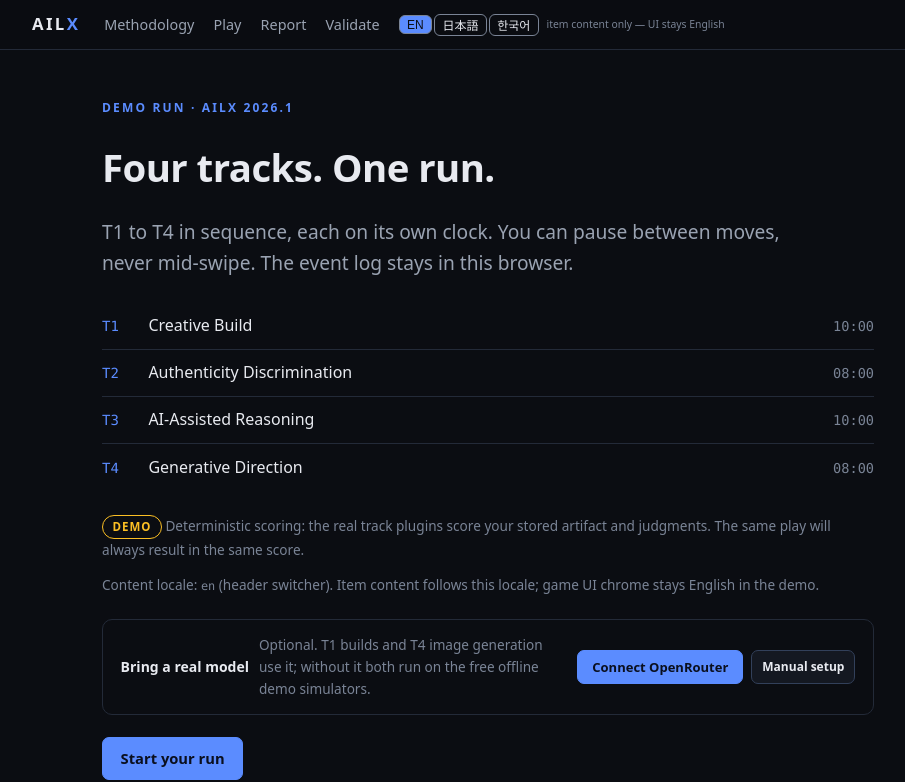
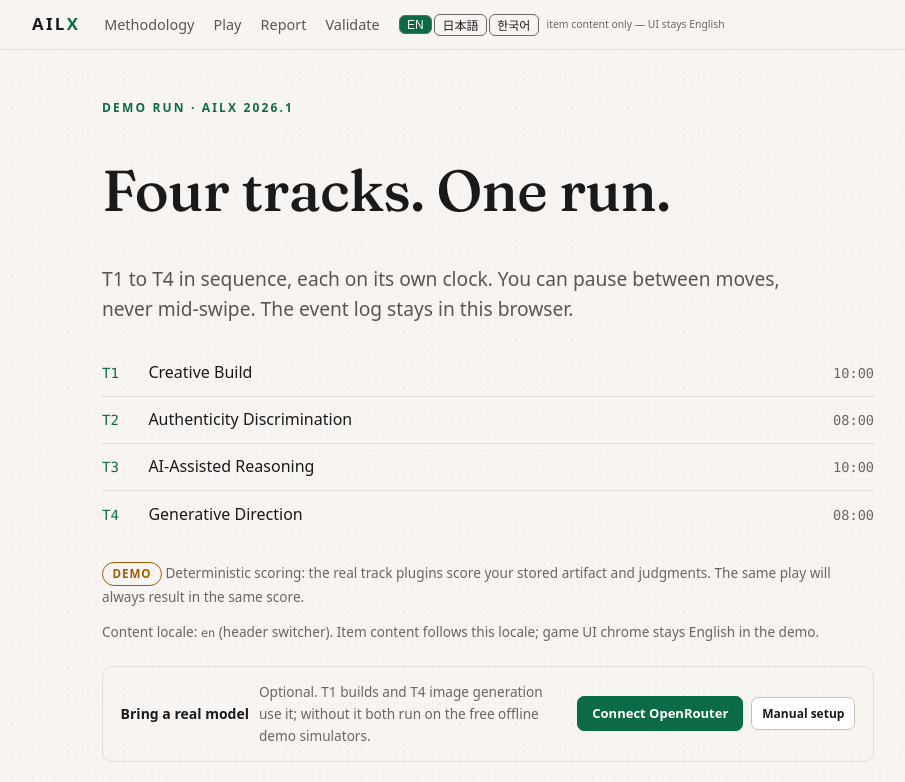
Before and after one commit to rryoung98/ailx, a Next.js app in the folder apps/web/: page /ailx/exam in a window 1280 px wide. Shown: the top 782 px of the page, without its empty margins (152-1057 px from the left). Built offline with nearby package versions, Linux system fonts and the light colour scheme.

Commit message:
feat(web): paper editorial design tokens — cream palette, Fraunces/Caveat fonts, SOTA reveal layer

```diff
--- a/apps/web/app/globals.css
+++ b/apps/web/app/globals.css
@@ -1,23 +1,29 @@
 :root {
-  --bg: #0b0d12;
-  --bg-raised: #0f131b;
-  --fg: #e8eaf0;
-  --muted: #9aa3b2;
-  --faint: #7a8496; /* WCAG AA: 5.15:1 on --bg, 4.71:1 on --card (was #5c6575 at 3.31:1) */
-  --accent: #5b8cff;
-  --accent-dim: #2d4a99;
-  --card: #141821;
-  --border: #232a38;
-  --border-strong: #32405a;
-  --good: #4ade80;
-  --warn: #fbbf24;
-  --bad: #f87171;
-  --distinction: #e8c468;
-  --merit: #b9c4d8;
-  --pass: #c08d5f;
-  --participation: #7a8496;
+  /* Paper editorial palette (zero.university-inspired). All text tokens
+     hold WCAG AA >= 4.5:1 on both --bg (#f7f4f2) and --card (#ffffff):
+     fg 15.9, muted 6.7, faint 4.8 (4.76 on raised), accent 6.0, warn 4.7, bad 5.9,
+     distinction 4.8, merit 6.9, pass 6.5 (contrast test pins these). */
+  --bg: #f7f4f2;
+  --bg-raised: #efeae5;
+  --fg: #1a1a1a;
+  --muted: #595650;
+  --faint: #6b665f;
+  --accent: #0b6b47;
+  --accent-dim: #bcd9cc;
+  --accent-ink: #192e19;
+  --card: #ffffff;
+  --border: #e3ddd6;
+  --border-strong: #c9c2b9;
+  --good: #0b6b47;
+  --warn: #9c5f06;
+  --bad: #b91c1c;
+  --distinction: #846818;
+  --merit: #4a5568;
+  --pass: #92400e;
+  --participation: #6b665f;
   --mono: ui-monospace, "SF Mono", "Cascadia Mono", Menlo, Consolas, monospace;
-  --serif: "Iowan Old Style", "Palatino Linotype", Palatino, Georgia, serif;
+  --serif: var(--font-serif, "Iowan Old Style", "Palatino Linotype", Palatino, Georgia, serif);
+  --script: var(--font-script, "Snell Roundhand", "Brush Script MT", cursive);
 }
 * { box-sizing: border-box; }
 
@@ -30,7 +36,7 @@
 /* Skip-to-content: hidden until keyboard focus, then a visible banner link. */
 .skip-link {
   position: absolute; left: -9999px; top: 0; z-index: 100;
-  background: var(--accent); color: #0a0f1e; font-weight: 700;
+  background: var(--accent); color: #ffffff; font-weight: 700;
   padding: 0.6rem 1rem; border-radius: 0 0 8px 0; text-decoration: none;
 }
 .skip-link:focus-visible { left: 0; outline: 2px solid var(--fg); outline-offset: 2px; }
@@ -48,10 +54,16 @@ pre {
   background: var(--bg-raised); border: 1px solid var(--border);
   border-radius: 6px; padding: 1rem; overflow-x: auto; line-height: 1.5;
 }
-h1, h2, h3 { line-height: 1.25; letter-spacing: -0.015em; }
-h1 { font-size: 2.4rem; }
-h2 { font-size: 1.5rem; margin-top: 2.5rem; }
+h1, h2, h3 { line-height: 1.2; letter-spacing: -0.01em; text-wrap: balance; }
+h1, h2 { font-family: var(--serif); font-weight: 480; }
+h1 { font-size: clamp(2.5rem, 6vw, 3.6rem); }
+h2 { font-size: 1.75rem; margin-top: 2.5rem; }
 h3 { font-size: 1.1rem; }
+/* One emphasized word per heading, Zero-style. */
+.script-accent {
+  font-family: var(--script); font-weight: 500; color: var(--accent);
+  font-size: 1.15em; line-height: 1; letter-spacing: 0;
+}
 hr { border: none; border-top: 1px solid var(--border); margin: 2.5rem 0; }
 blockquote {
   margin: 1.5rem 0; padding: 0.75rem 1.25rem;
@@ -117,8 +129,8 @@ main.page { padding-top: 3rem; }
   padding: 0.55rem 1.1rem; transition: border-color 120ms, background 120ms;
 }
 .btn:hover { border-color: var(--accent); text-decoration: none; }
-.btn.primary { background: var(--accent); border-color: var(--accent); color: #0a0f1e; }
-.btn.primary:hover { background: #7aa2ff; }
+.btn.primary { background: var(--accent); border-color: var(--accent); color: #ffffff; }
+.btn.primary:hover { background: #0e895a; }
 .btn.danger:hover { border-color: var(--bad); color: var(--bad); }
 .btn:disabled { opacity: 0.45; cursor: not-allowed; }
 
@@ -463,7 +475,7 @@ summary { cursor: pointer; }
 }
 .tv3-check {
   position: absolute; bottom: 9%; right: 9%; width: 22px; height: 22px;
-  border-radius: 50%; background: var(--good); color: #0a0f1e;
+  border-radius: 50%; background: var(--good); color: #ffffff;
   font-weight: 800; font-size: 0.8rem; display: flex; align-items: center;
   justify-content: center; opacity: 0;
   animation: tv3Check calc(8s * var(--spd)) infinite;
@@ -553,3 +565,78 @@ summary { cursor: pointer; }
   .track-band.flip .track-band-copy { order: 1; text-align: left; }
   .track-band.flip .track-band-line { margin-left: 0; }
 }
+
+
+/* ==== paper editorial layer (zero.university-inspired) ================== */
+
+/* Subtle paper grain: layered radial dots, GPU-cheap, no image asset. */
+body::before {
+  content: ""; position: fixed; inset: 0; pointer-events: none; z-index: 0;
+  background-image:
+    radial-gradient(rgba(26, 26, 26, 0.028) 1px, transparent 1px),
+    radial-gradient(rgba(26, 26, 26, 0.018) 1px, transparent 1px);
+  background-size: 7px 7px, 11px 11px;
+  background-position: 0 0, 3px 5px;
+}
+body > * { position: relative; z-index: 1; }
+
+/* Hand-drawn script annotation with a curved arrow (SVG inline). */
+.annotation {
+  font-family: var(--script); color: var(--muted); font-size: 1.25rem;
+  line-height: 1.1; display: inline-flex; align-items: center; gap: 0.4rem;
+  rotate: -4deg; user-select: none;
+}
+.annotation svg { width: 34px; height: 26px; overflow: visible; }
+.annotation svg path { fill: none; stroke: currentColor; stroke-width: 1.6; stroke-linecap: round; }
+
+/* Editorial thin-rule rows (Zero careers-table style). */
+.rule-rows { list-style: none; margin: 0; padding: 0; }
+.rule-rows > li {
+  display: grid; grid-template-columns: minmax(7rem, 14rem) 1fr auto;
+  gap: 1.25rem; align-items: baseline;
+  padding: 1.05rem 0.15rem; border-block-start: 1px solid var(--border);
+}
+.rule-rows > li:last-child { border-block-end: 1px solid var(--border); }
+.rule-rows .row-title { font-family: var(--serif); font-size: 1.35rem; font-weight: 500; }
+@media (max-width: 560px) { .rule-rows > li { grid-template-columns: 1fr auto; } .rule-rows .row-detail { grid-column: 1 / -1; } }
+
+/* Sticky bottom-center pill CTA. */
+.pill-cta {
+  position: fixed; inset-block-end: max(1.1rem, env(safe-area-inset-bottom));
+  inset-inline: 0; margin-inline: auto; width: fit-content; z-index: 30;
+  display: flex; align-items: center; gap: 0.7rem;
+  background: #1a1a1a; color: #ffffff; border-radius: 999px;
+  padding: 0.7rem 1.6rem; font-weight: 600; font-size: 0.95rem;
+  box-shadow: 0 10px 30px rgba(26, 26, 26, 0.22), 0 2px 8px rgba(26, 26, 26, 0.18);
+  border: 4px solid color-mix(in oklch, #ffffff 55%, transparent);
+  transition: transform 160ms ease, box-shadow 160ms ease;
+}
+a.pill-cta { color: #ffffff; text-decoration: none; }
+.pill-cta:hover { transform: translateY(-2px); text-decoration: none; box-shadow: 0 14px 36px rgba(26, 26, 26, 0.28), 0 3px 10px rgba(26, 26, 26, 0.2); }
+.pill-cta .dot { width: 9px; height: 9px; border-radius: 50%; background: #34d399; }
+
+/* Scroll-driven reveals — SOTA path: native animation-timeline (2026
+   baseline); fallback: .reveal-io toggled by IntersectionObserver; final
+   fallback + reduced motion: fully visible, no animation. */
+.reveal { opacity: 1; }
+@supports (animation-timeline: view()) {
+  .reveal {
+    animation: revealUp both;
+    animation-timeline: view();
+    animation-range: entry 0% entry 42%;
+  }
+}
+@keyframes revealUp {
+  from { opacity: 0; transform: translateY(24px); }
+  to { opacity: 1; transform: none; }
+}
+@supports not (animation-timeline: view()) {
+  .reveal[data-reveal="pending"] { opacity: 0; transform: translateY(24px); }
+  .reveal[data-reveal="shown"] { opacity: 1; transform: none; transition: opacity 480ms ease, transform 480ms cubic-bezier(0.22, 1, 0.36, 1); }
+}
+@media (prefers-reduced-motion: reduce) {
+  .reveal, .reveal[data-reveal="pending"] { animation: none; opacity: 1; transform: none; transition: none; }
+}
+
+/* Large rounded media panels for scenes/teaser. */
+.media-panel { border-radius: clamp(20px, 3.5vw, 40px); overflow: hidden; background: var(--bg-raised); }
--- a/apps/web/app/layout.tsx
+++ b/apps/web/app/layout.tsx
@@ -1,5 +1,10 @@
 import "./globals.css";
 import type { Metadata } from "next";
+import { Fraunces, Caveat } from "next/font/google";
+
+/* Self-hosted at build time (static export stays offline). */
+const serif = Fraunces({ subsets: ["latin"], axes: ["opsz"], weight: "variable", variable: "--font-serif", display: "swap" });
+const script = Caveat({ subsets: ["latin"], weight: "variable", variable: "--font-script", display: "swap" });
 import Link from "next/link";
 import { LocaleSwitcher } from "../lib/LocaleSwitcher";
 
@@ -11,7 +16,7 @@ export const metadata: Metadata = {
 
 export default function RootLayout({ children }: { children: React.ReactNode }) {
   return (
-    <html lang="en">
+    <html lang="en" className={`${serif.variable} ${script.variable}`}>
       <body>
         <a href="#main" className="skip-link">Skip to main content</a>
         <header className="site-header">
--- a/apps/web/vitest.config.ts
+++ b/apps/web/vitest.config.ts
@@ -1,9 +1,16 @@
 import { defineConfig } from "vitest/config";
+import { fileURLToPath } from "node:url";
 
 export default defineConfig({
   // Next's app files use the automatic JSX runtime (no `import React`);
   // mirror that in the vitest/esbuild transform so page components render
   // in jsdom tests exactly as they build.
   esbuild: { jsx: "automatic" },
+  resolve: {
+    alias: {
+      // next/font needs the Next build pipeline; tests use a stable double.
+      "next/font/google": fileURLToPath(new URL("./test/mocks/nextFontGoogle.ts", import.meta.url)),
+    },
+  },
   test: { passWithNoTests: true },
 });
```
Also changed, not shown: apps/web/test/mocks/nextFontGoogle.ts (added, +11 -0 lines).
